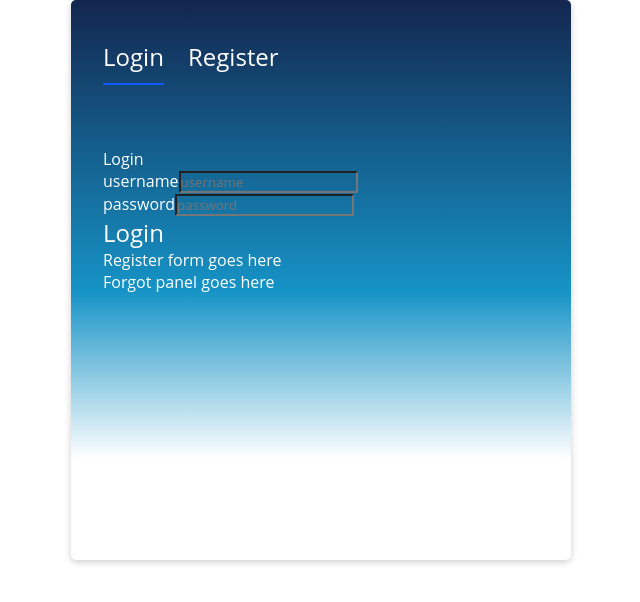
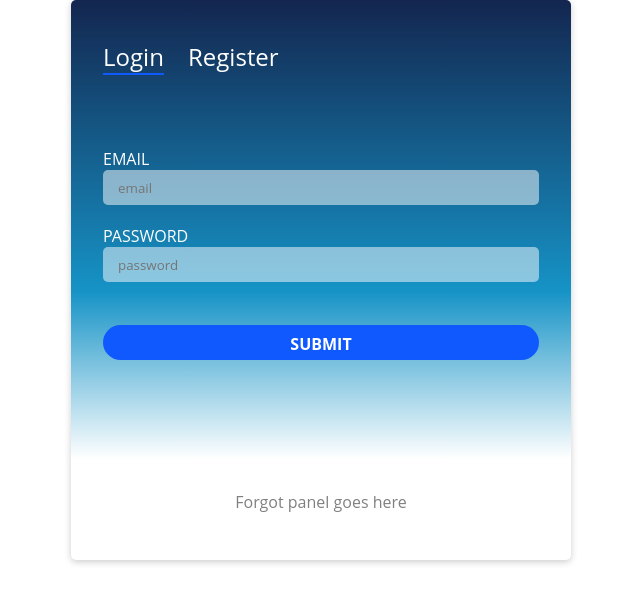
Before and after one commit to blackprogrammer234/CodingChallengeWebApplication, a React app: page / in a window 1280 px wide. Shown: the top 602 px of the page, without its empty margins (319-959 px from the left). Built offline with nearby package versions, Linux system fonts and the light colour scheme.

Commit message:
completed the implementation for the front-end

```diff
--- a/package.json
+++ b/package.json
@@ -26,7 +26,8 @@
     "jsonwebtoken": "^8.5.1",
     "mongoose": "^5.11.17",
     "react": "^17.0.1",
-    "react-dom": "^17.0.1"
+    "react-dom": "^17.0.1",
+    "react-spring": "^8.0.27"
   },
   "devDependencies": {
     "babel-core": "^6.26.3",
--- a/src/components/App.js
+++ b/src/components/App.js
@@ -1,31 +1,86 @@
 import { urlencoded } from 'body-parser';
-import React from 'react';
 import ReactDOM from 'react-dom';
 import LoginScreen from './LoginPage/LoginScreen';
+import { useSpring, animated } from "react-spring";
+import React, { useState } from "react";
+import log from 'loglevel';
 import './stylesheet.css';
 
+function App() {
 
-class App extends React.Component{
-    render(){
+    const [registrationFormStatus, setRegistartionFormStatus] = useState(false);
+
+    const loginProps = useSpring({
+        left: registrationFormStatus? -500 : 0,
+    });
+
+    const registerProps = useSpring({
+        left: registrationFormStatus? 0 : 500,
+    });
+
+    const hideBorder = "solid 0px transparent";
+    const showBorder = "solid 2px #1059FF"
+
+    const loginButtonProp = useSpring({borderBottom: registrationFormStatus ? hideBorder
+    : showBorder  //Animate bottom border of login button
+    });
+
+    const registerButtonProp = useSpring({borderBottom: registrationFormStatus ? showBorder
+        : hideBorder  //Animate bottom border of login button
+        });
+
+    function registerClicked() {
+        log.info("register button was clicked");
+        setRegistartionFormStatus(true);
+      }
+
+      function loginClicked() {
+        log.info("login button was clicked");
+        setRegistartionFormStatus(false);
+      }
+
     return (
-        <div className= "login-register-wrapper">
-           <div className= "nav-buttons">
-               <button id= "loginButton" class="active">Login</button>
-               <button id= "registerButton">Register</button>
-           </div>
-           <div className= "form-group">
-               <LoginForm/>
-               <RegisterForm/>
-               </div>
-           <div className= "forgot-panel">Forgot panel goes here</div>
-        </div>
+            <div className="login-register-wrapper">
+                <div className="nav-buttons">
+                    <animated.button onClick= {loginClicked} id="loginButton" style= {loginButtonProp}>Login</animated.button>
+                    <animated.button onClick= {registerClicked} id="registerButton" style= {registerButtonProp}>Register</animated.button>
+                </div>
+                <div className="form-group">
+                    <animated.form action="" id="loginform" style= {loginProps}><LoginForm />
+                    </animated.form>
+                    <animated.form action="" id="registerform" style= {registerProps} ><RegisterForm />
+                    </animated.form>
+                </div>
+                <animated.div className="forgot-panel" style= {loginProps}>Forgot panel goes here</animated.div>
+            </div>
         )
-    }
+
 }
 function LoginForm() {
-    return <LoginScreen/>
+    return (
+        <React.Fragment>
+            <label htmlFor="email">EMAIL</label>
+            <input type="text" id="email" placeholder="email"/>
+            <label htmlFor="password">PASSWORD</label>
+            <input type="text" id="password" placeholder="password" />
+            <input type="submit" value="submit" className="submit" />
+        </React.Fragment>
+    )
 }
-function RegisterForm(){
-    return<p>Register form goes here</p>
+function RegisterForm() {
+    return (
+        <React.Fragment>
+            <label htmlFor="firstName">First Name</label>
+            <input type="text" id="firstName"  placeholder="firstName" />
+            <label htmlFor="LastName">Last Name</label>
+            <input type="text" id="lastName" placeholder="lastName" />
+            <label htmlFor="email">email</label>
+            <input type="text" id="email" placeholder="email" />
+            <label htmlFor="password">password</label>
+            <input type="text" id="password" placeholder="password"  />
+            <input type="submit" value="submit" class="submit" />
+        </React.Fragment>
+    )
 }
+
 export default App;
--- a/src/components/LoginPage/LoginScreen.js
+++ b/src/components/LoginPage/LoginScreen.js
@@ -7,9 +7,7 @@ class LoginScreen extends React.Component{
     }
     render(){
         return <div className="base-container">
-            <div className="header">Login</div>
             <div className="content">
-
                 <div className="form">
                     <div className= "form-group">
                         <label htmlFor= "username">username</label>
@@ -22,9 +20,10 @@ class LoginScreen extends React.Component{
                         <input type="text" name="password" placeholder="password"></input>
                     </div>
                 </div>
-            </div>
-            <div className="footer">
-                <button type="button" className="btn">Login</button>
+                <div className="submit">
+                    <label htmlFor= "submit">submit</label>
+                    <input type="submit" valu="submit" placeholder="submit"></input>
+                </div>
             </div>
         </div>
     }
--- a/src/components/stylesheet.css
+++ b/src/components/stylesheet.css
@@ -54,3 +54,65 @@ body {
       padding-bottom: 10px;
       border-bottom: solid 2px #1059FF;
   }
+
+   /* footer: forgot section */
+   .forgot-panel {
+    position: relative;
+    height: 100px;
+    margin-left: auto;
+    margin-right: auto;
+    text-align: center;
+    padding-top: 24px;
+    border-top: solid 1px rgba(255,255,255,.3);
+}
+
+    /* form styling */
+    .form-group input {
+        width: 100%;
+        height: 35px;
+        padding-left: 15px;
+        border: none;
+        border-radius: 5px;
+        margin-bottom: 20px;
+        background: rgba(255,255,255,.5);
+    }
+    .form-group label {
+      text-transform: uppercase;
+    }
+    input.submit {
+        font-weight: 700;
+        text-transform: uppercase;
+        font-size: 1em;
+        text-align: center;
+        color: rgba(255,255,255, 1);
+        padding: 8px 0px;
+        width: 100%;
+        height: 35px;
+        border: none;
+        border-radius: 20px;
+        margin-top: 23px;
+        background-color: rgba(16,89,255, 1);
+
+    }
+
+     /*Form positioning and animation */
+
+     form#registerform {
+        left:500px;
+        top:-230px;
+        position:relative;
+    }
+
+    .forgot-panel {
+        margin-top:-300px;
+        color:gray;
+    }
+
+    form, .forgot-panel {
+        position: relative;
+        transition: all .5s ease;
+    }
+    #loginBtn, #registerBtn {
+        transition: all .5s ease;
+
+    }
```
Also changed, not shown: src/components/RegisterPage/RegisterPage.js (+15 -15 lines), 1 other file (tests, documents, lock files or other folders).
